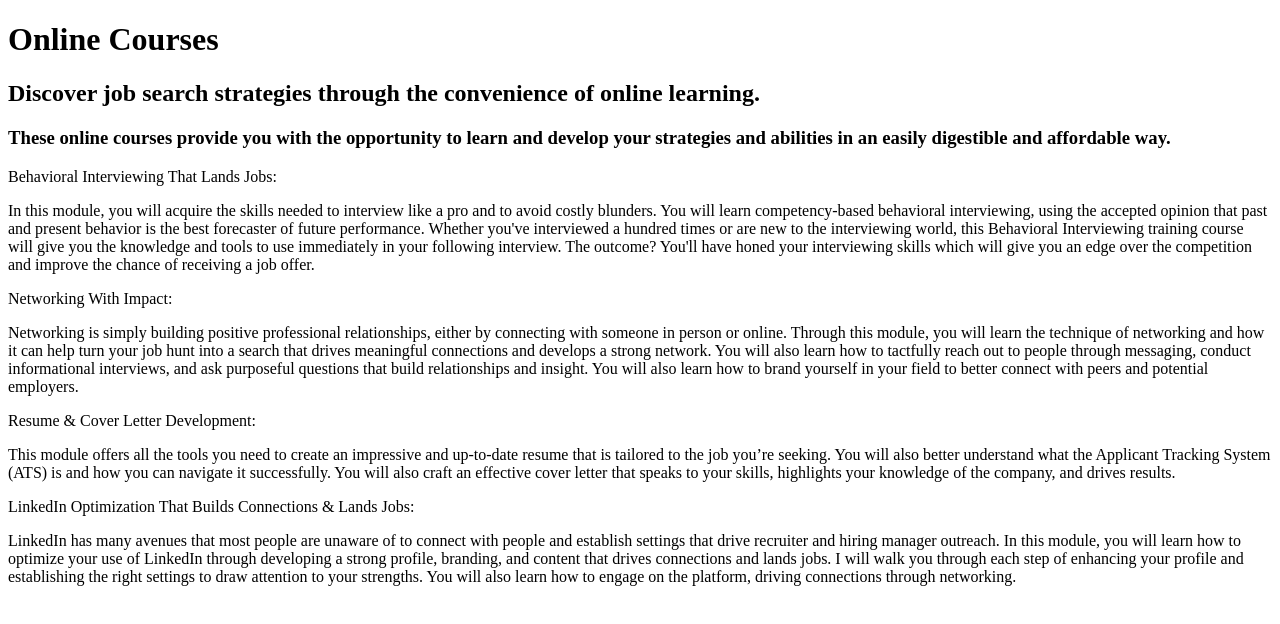
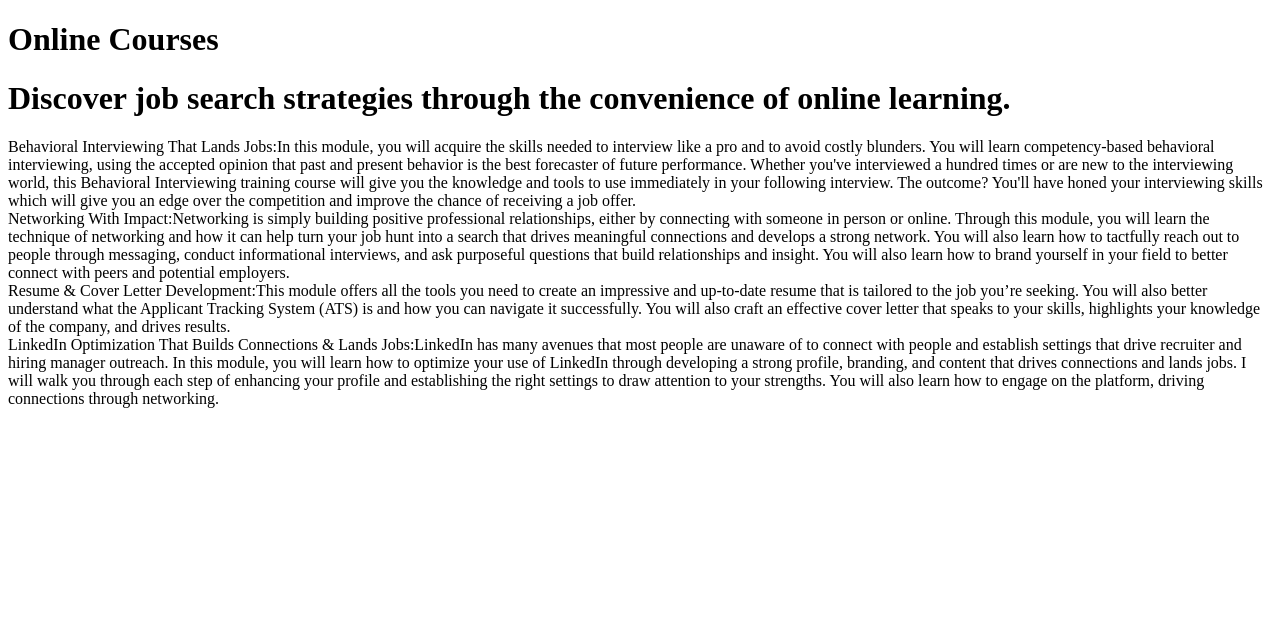
Before and after one commit to Ikigai-Coaching-Consulting-LLC/Ikigai-Coaching-Consulting-LLC, a Next.js app: page /courses in a window 1280 px wide. Shown: the top 624 px of the page. Built offline with nearby package versions, Linux system fonts and the light colour scheme.

Commit message:
incorporate section component into pages + build section component

```diff
--- a/components/Section/Section.tsx
+++ b/components/Section/Section.tsx
@@ -1,5 +1,33 @@
 import React from "react";
 
-export const Section = () => {
-    return <h1>Section component</h1>
+interface SectionProps {
+    header?: string,
+    subHeader?: string,
+    typesOfCourses?: TypesOf[],
+    typesOfWorkshops?: string[],
+    children?: React.ReactNode
 }
+
+interface TypesOf {
+    course?: string,
+    description?: string
+}
+
+export const Section = (props: SectionProps) => {
+    return (
+        <>
+            <h1>{props.header}</h1>
+            {props.typesOfCourses?.map((object, index) => {
+                return (
+                    <div key={index}>{object.course}:
+                        {object.description}
+                    </div>
+                )
+            })}
+            {props.typesOfWorkshops?.map((workshop, index) => {
+                return <div key={index}>{workshop}</div>
+            })}
+            {props.children && <>{props.children}</>}
+        </>
+    )
+}
--- a/pages/courses.tsx
+++ b/pages/courses.tsx
@@ -1,4 +1,6 @@
 import data from "../content.json";
+import { Wrapper } from "../styles/Home.styles";
+import { Section } from "../Components/Section/Section";
 
 interface OnlineCourses {
     header: string
@@ -16,18 +18,10 @@ const typesOfCourses:TypesOfCourse[] = data.onlineCourses.typesOfCourses;
 
 const CoursesPage = () => {
     return (
-        <>
+        <Wrapper>
             <h1>Online Courses</h1>
-            <h2>{onlineCourseData.header}</h2>
-            <h3>{onlineCourseData.subHeader}</h3>
-            {typesOfCourses.map((object, index) => {
-                return (
-                    <div key={index}> {object.course}:
-                        <p>{object.description}</p>
-                    </div>
-                )
-            })}
-        </>
+            <Section header={onlineCourseData.header} subHeader={onlineCourseData.subHeader} typesOfCourses={typesOfCourses}/>
+        </Wrapper>
     )
 }
 
--- a/pages/index.tsx
+++ b/pages/index.tsx
@@ -1,5 +1,4 @@
 import React from "react"
-import { Section } from "../Components/Section/Section";
 import { ChatBot } from "../Components/ChatBot/ChatBot";
 import Navbar from "../Components/Navbar"
 
@@ -13,7 +12,6 @@ const Home = () => {
     <Wrapper>
       <Navbar />
       <h1>Home Page</h1>
-      <Section />
       <ChatBot />
     </Wrapper>
 
```
Also changed, not shown: pages/contact.tsx (+7 -5 lines), pages/workshops.tsx (+5 -7 lines).
